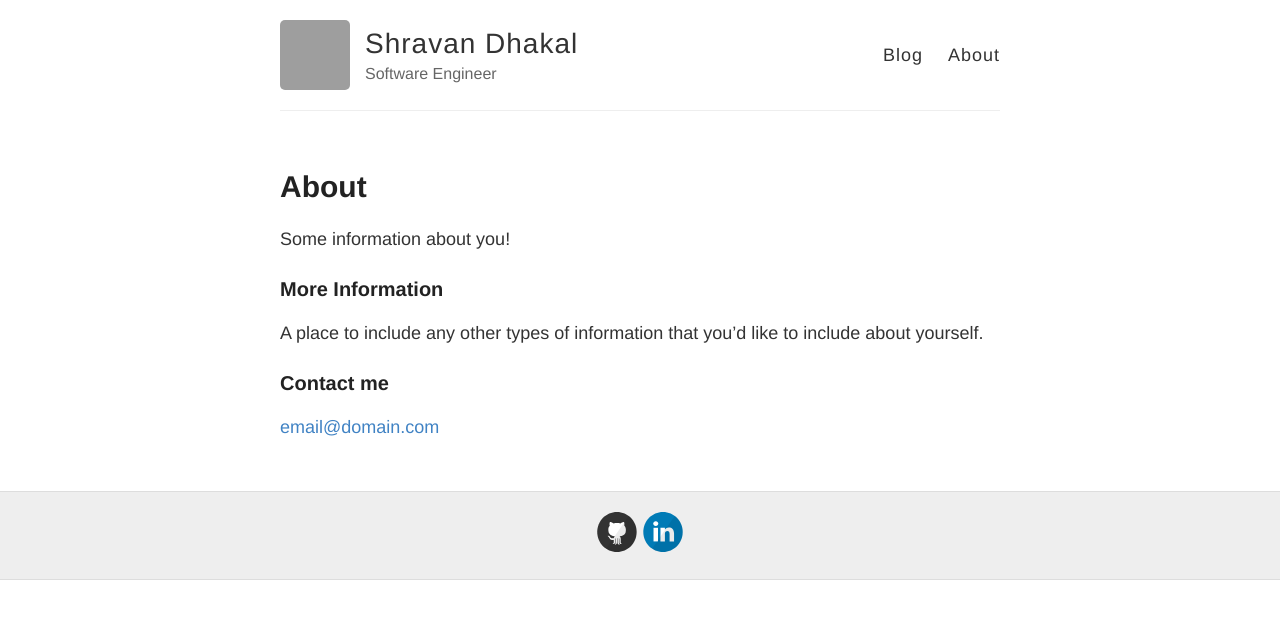
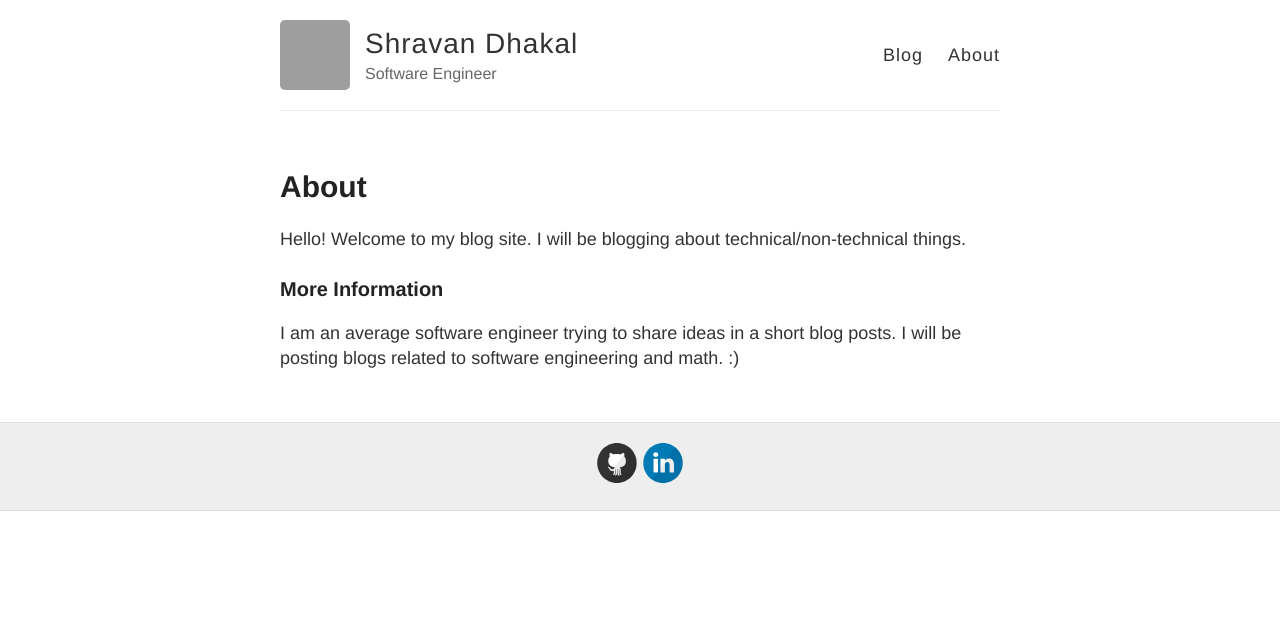
Before and after one commit to shravan097/shravan097.github.io, a Jekyll site: the page built from about.md, in a window 1280 px wide. Shown: the top 619 px of the page. Built offline with Jekyll 4.4.1, drawn with Linux system fonts in a browser that asks for light colours; grey boxes are pictures that could not be loaded.

Commit message:
Update about.md

```diff
--- a/about.md
+++ b/about.md
@@ -4,12 +4,8 @@ title: About
 permalink: /about/
 ---
 
-Some information about you!
+Hello! Welcome to my blog site. I will be blogging about technical/non-technical things.
 
 ### More Information
 
-A place to include any other types of information that you'd like to include about yourself.
-
-### Contact me
-
-[email@domain.com](mailto:email@domain.com)
+I am an average software engineer trying to share ideas in a short blog posts. I will be posting blogs related to software engineering and math. :)
```
